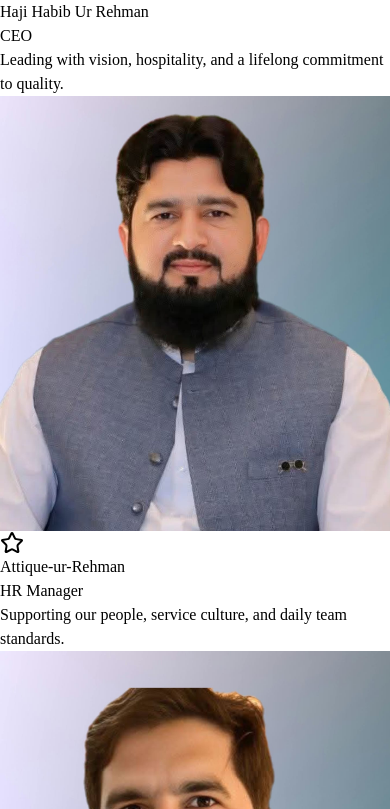
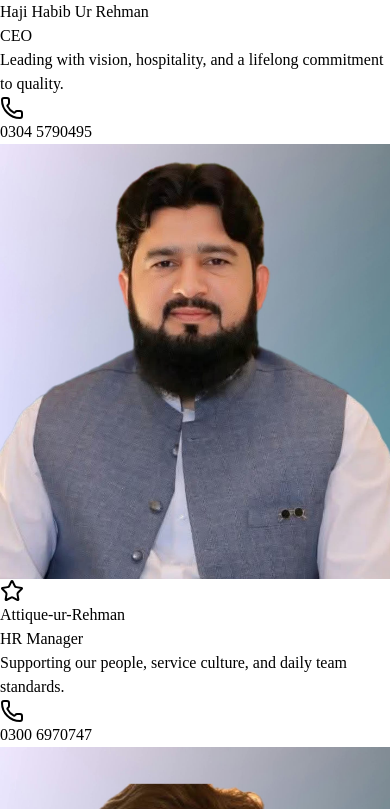
Before and after one commit to ahmadzulfiqar001/Chicken_House, a React (Vite) app in the folder frontend/: page /about in a window 390 px wide. Shown: the part 4935-5744 px from the top of the page. Built offline with nearby package versions, Linux system fonts and the light colour scheme; no server answers.

Commit message:
phone number added

```diff
--- a/frontend/src/pages/About.tsx
+++ b/frontend/src/pages/About.tsx
@@ -222,18 +222,21 @@ const Adminstration = [
     role: "CEO",
     text: "Leading with vision, hospitality, and a lifelong commitment to quality.",
     image: ceoPortrait,
+    phone: "0304 5790495",
   },
   {
     name: "Attique-ur-Rehman",
     role: "HR Manager",
     text: "Supporting our people, service culture, and daily team standards.",
     image: attiquePortrait,
+    phone: "0300 6970747",
   },
   {
     name: "Hafiz Hifz-ur-Rehman",
     role: "Admin",
     text: "Ensuring smooth operations with dedication, care, and integrity.",
     image: hifzPortrait,
+    phone: "0345 7493339",
   },
 ];
 
@@ -585,6 +588,16 @@ const AboutPage = () => {
                   {member.role}
                 </span>
                 <p className="mx-auto mt-5 max-w-xs text-base leading-7 text-[#3d2a22]">{member.text}</p>
+                {member.phone && (
+                  <a
+                    href={`tel:${member.phone.replace(/\s+/g, "")}`}
+                    className="mx-auto mt-6 inline-flex items-center gap-2 rounded-full border border-[#ead8bd] bg-[#fff7ea] px-5 py-2 text-base font-bold tracking-wide text-primary shadow-sm transition hover:bg-primary hover:text-white"
+                    aria-label={`Call ${member.name} at ${member.phone}`}
+                  >
+                    <Phone className="h-4 w-4" />
+                    {member.phone}
+                  </a>
+                )}
               </motion.article>
             ))}
           </div>
```
